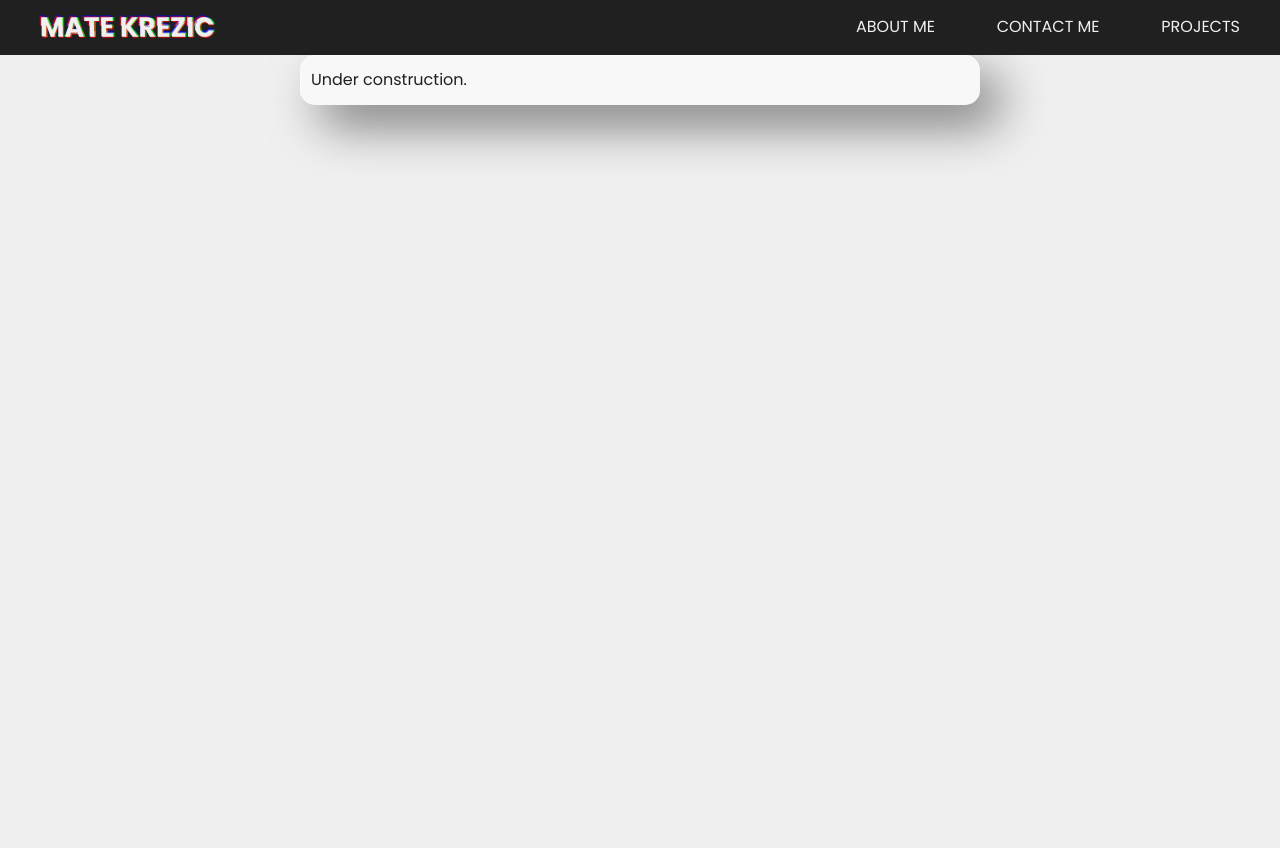
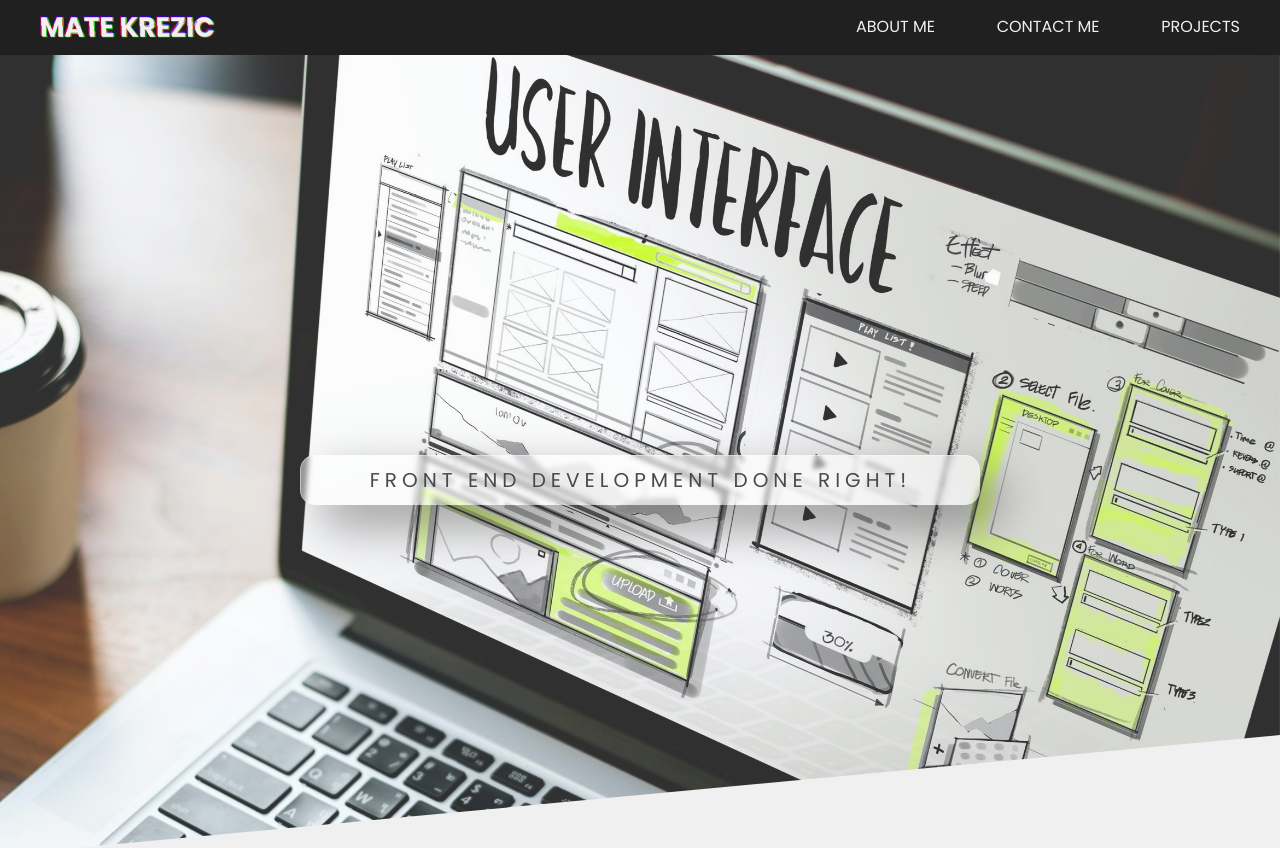
Before and after one commit to unizdmate/portfolio-redesign, a Next.js app: page / in a window 1280 px wide. Shown: the top 848 px of the page. Before the commit the page ends 800 px from the top, so only its background shows below. Built offline with nearby package versions, Linux system fonts and the light colour scheme; no server answers.

Commit message:
Update HomeComponent.js

```diff
--- a/components/HomeComponent.js
+++ b/components/HomeComponent.js
@@ -7,11 +7,6 @@ import { LightAnimatedSVG, DarkAnimatedSVG } from "../animations/svg";
 import { leadImgVariants, btnVariants } from "../animations/variants";
 
 const HomeComponent = () => {
-  return (
-    <motion.main>
-      <div className={styles.border}>Under construction.</div>
-    </motion.main>
-  );
   return (
     <motion.main>
       <div className={styles.lead__img__container}>
```
